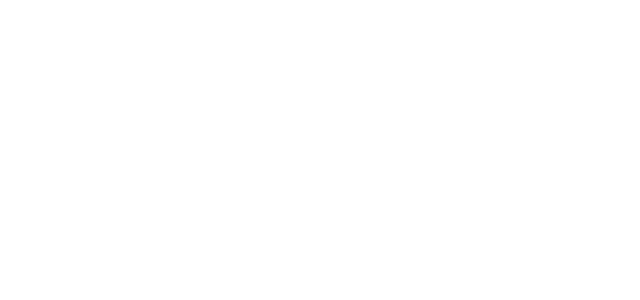
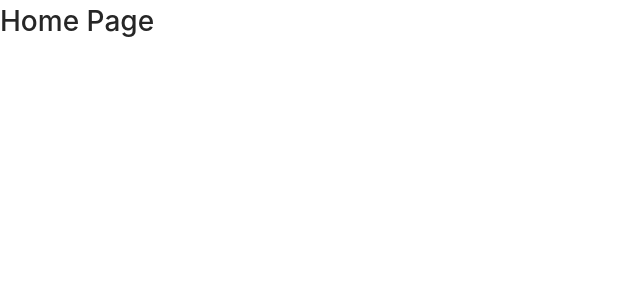
Before and after one commit to AI-88/insight, a React (Create React App) app in the folder client/: page /home in a window 1280 px wide. Shown: the top 300 px of the page, without its empty margins (0-640 px from the left). Built offline with nearby package versions, Linux system fonts and the light colour scheme.

Commit message:
add Home route & Home.js

```diff
--- a/client/src/components/App.js
+++ b/client/src/components/App.js
@@ -3,6 +3,7 @@
 import './App.css';
 
 const Landing = lazy(() => import('./Landing'));
+const Home = lazy(() => import('./Home'));
 
 class App extends Component {
   render() {
@@ -11,6 +12,7 @@
         <Suspense fallback={<h1>Loading...</h1>}>
           <Switch>
             <Route exact path='/' render={() => <Landing />} />
+            <Route exact path='/home' render={() => <Home />} />
           </Switch>
         </Suspense>
       </BrowserRouter>
--- /dev/null
+++ b/client/src/components/Home/Home.js
@@ -0,0 +1,5 @@
+import React from 'react';
+
+const Home = () => <h1>Home Page</h1>;
+
+export default Home;
--- /dev/null
+++ b/client/src/components/Home/index.js
@@ -0,0 +1,3 @@
+import Home from './Home';
+
+export default Home;
```
